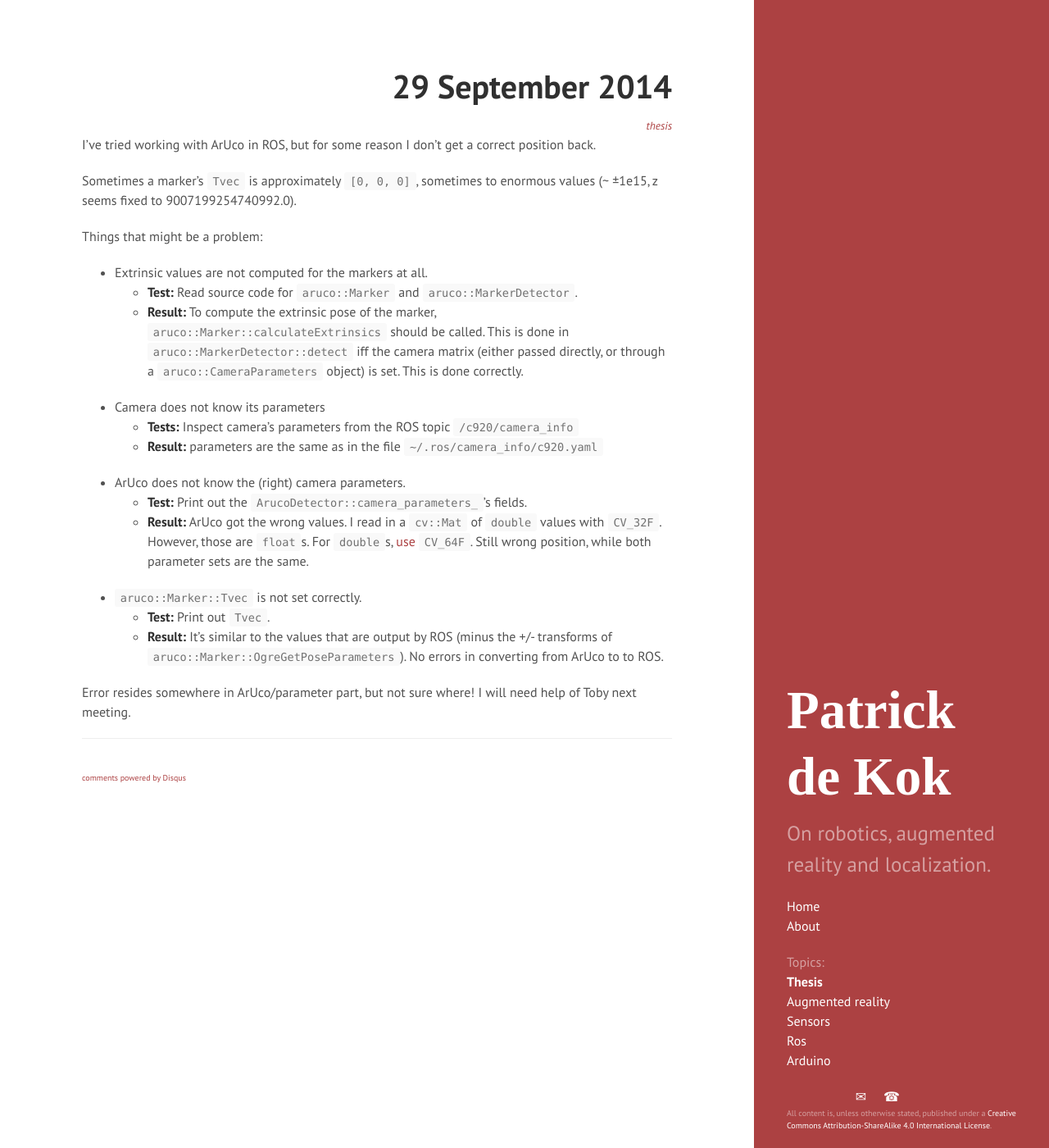
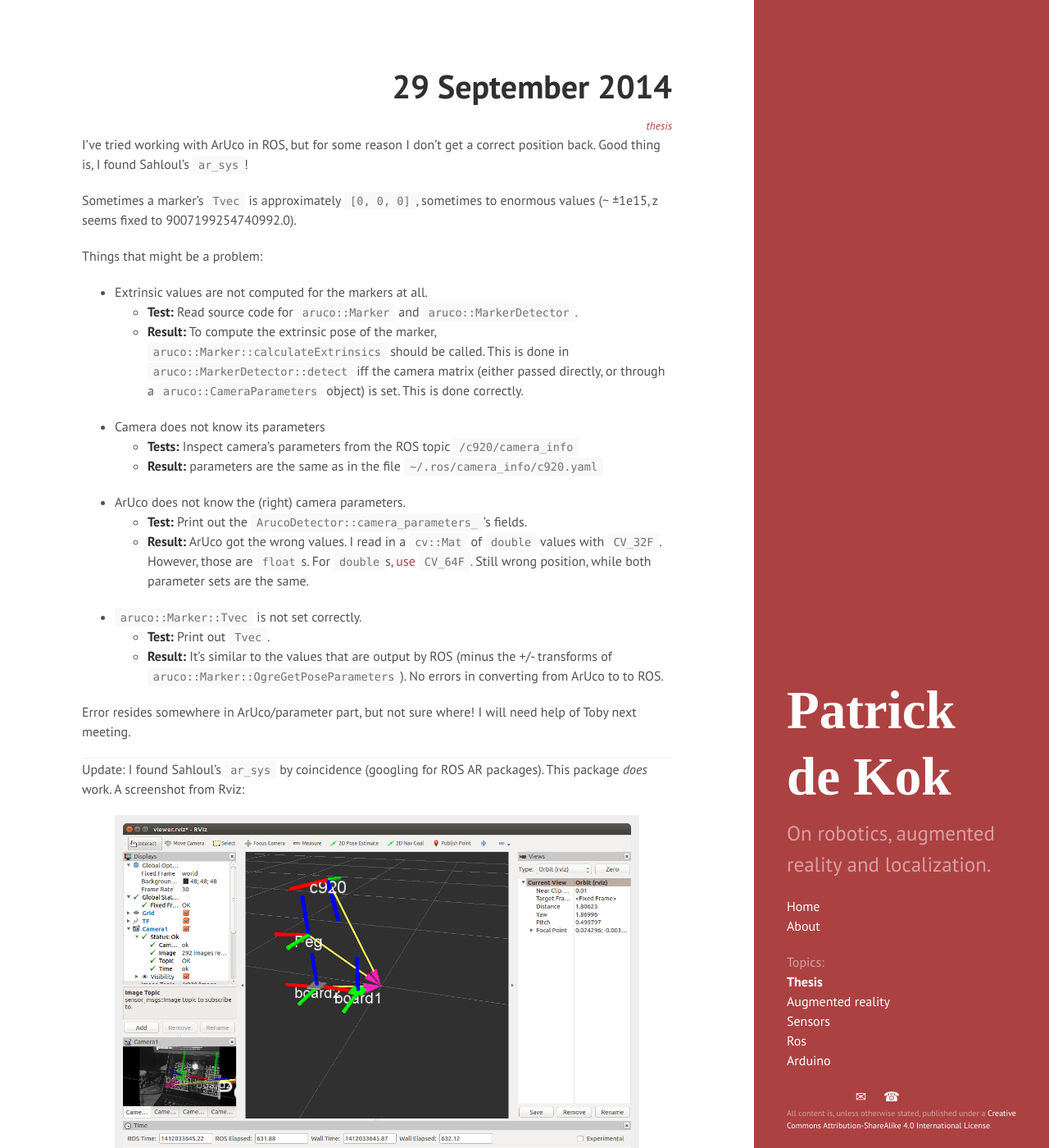
Before and after one commit to pkok/pkok.github.io, a Jekyll site: the page built from _posts/2014-09-29-.md, in a window 1280 px wide and 1400 px high. Shown: the whole window at 82% size. Built offline with Jekyll 4.4.1, drawn with Linux system fonts in a browser that asks for light colours; some web fonts are replaced; Markdown is read by kramdown in place of the engine named in the settings; comment, search, counter and statistics services are not loaded; some of the changed text lies outside the part shown.

Commit message:
New post

```diff
--- a/_posts/2014-09-29-.md
+++ b/_posts/2014-09-29-.md
@@ -4,7 +4,7 @@ categories:
   - thesis
 ---
 
-I've tried working with ArUco in ROS, but for some reason I don't get a correct position back.
+I've tried working with ArUco in ROS, but for some reason I don't get a correct position back.  Good thing is, I found Sahloul's `ar_sys`!
 
 Sometimes a marker's `Tvec` is approximately `[0, 0, 0]`, sometimes to enormous values (~ &plusmn;1e15, z seems fixed to 9007199254740992.0).
 
@@ -24,3 +24,14 @@ Things that might be a problem:
   - **Result:** It's similar to the values that are output by ROS (minus the +/- transforms of `aruco::Marker::OgreGetPoseParameters`). No errors in converting from ArUco to to ROS.
 
 Error resides somewhere in ArUco/parameter part, but not sure where!  I will need help of Toby next meeting.
+
+---
+
+Update: I found Sahloul's [`ar_sys`](http://github.com/Sahloul/ar_sys/) by coincidence (googling for ROS AR packages).  This package *does* work.  A screenshot from Rviz:
+
+<figure>
+<img src="/assets/img/ar_sys_rviz.jpg" title="Marker-based localization.">
+<figcaption>
+A screenshot from Rviz, using <code>ar_sys</code> to localize the camera with respect to marker boards.
+</figcaption>
+</figure>
```
Also changed, not shown: assets/img/ar_sys_rviz.jpg (added).
